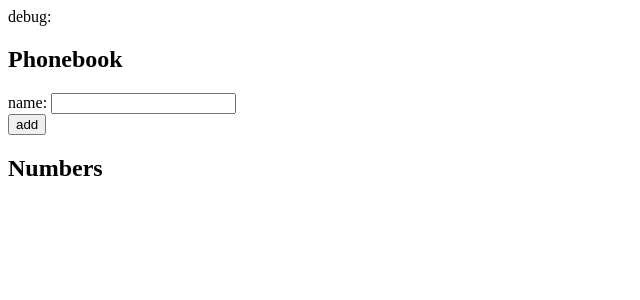
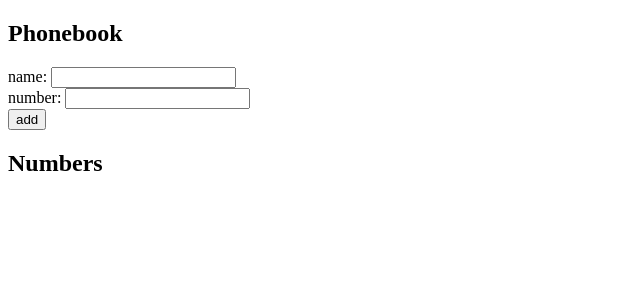
Before and after one commit to JoonasMykkanen/fullstack, a React (Create React App) app in the folder part_2/puhelinluettelo/: page / in a window 1280 px wide. Shown: the top 300 px of the page, without its empty margins (0-640 px from the left). Built offline with nearby package versions, Linux system fonts and the light colour scheme.

Commit message:
pushing ex 2.8

```diff
--- a/part_2/puhelinluettelo/src/App.js
+++ b/part_2/puhelinluettelo/src/App.js
@@ -3,16 +3,18 @@ import { useState } from 'react'
 const App = () => {
   const [persons, setPersons] = useState([])
   const [newName, setNewName] = useState('')
+  const [number, setNumber] = useState('')
 
-  const inputChange = (event) => {
-	setNewName(event.target.value)
-  }
+  const nameChange = (event) => setNewName(event.target.value)
+
+  const numberChange = (event) => setNumber(event.target.value)
 
   const handleClick = (event) => {
 	event.preventDefault()
 	if (checkList(newName) === false) {
 		setNewName('')
-		setPersons([...persons, {name: newName }])
+		setNumber('')
+		setPersons([...persons, {name: newName, number: number}])
 	}
   }
 
@@ -28,16 +30,22 @@ const App = () => {
 
   return (
     <div>
-	<div>debug: {newName}</div>
       <h2>Phonebook</h2>
       <form onSubmit={handleClick}>
         <div>
           name: <input
 		  type="text"
 		  value={newName}
-		  onChange={inputChange}
+		  onChange={nameChange}
 		  />
         </div>
+		<div>
+			number: <input
+			type="text"
+			value={number}
+			onChange={numberChange}
+			/>
+		</div>
         <div>
           <button type="submit" onClick={handleClick}>add</button>
         </div>
@@ -45,7 +53,9 @@ const App = () => {
       <h2>Numbers</h2>
       <ul>
 		{persons.map((person, index) => (
-			<li key={index}>{person.name}</li>
+			<li key={index}>
+				<span>{person.name} {person.number}</span>
+			</li>
 		))}
 	  </ul>
     </div>
```
